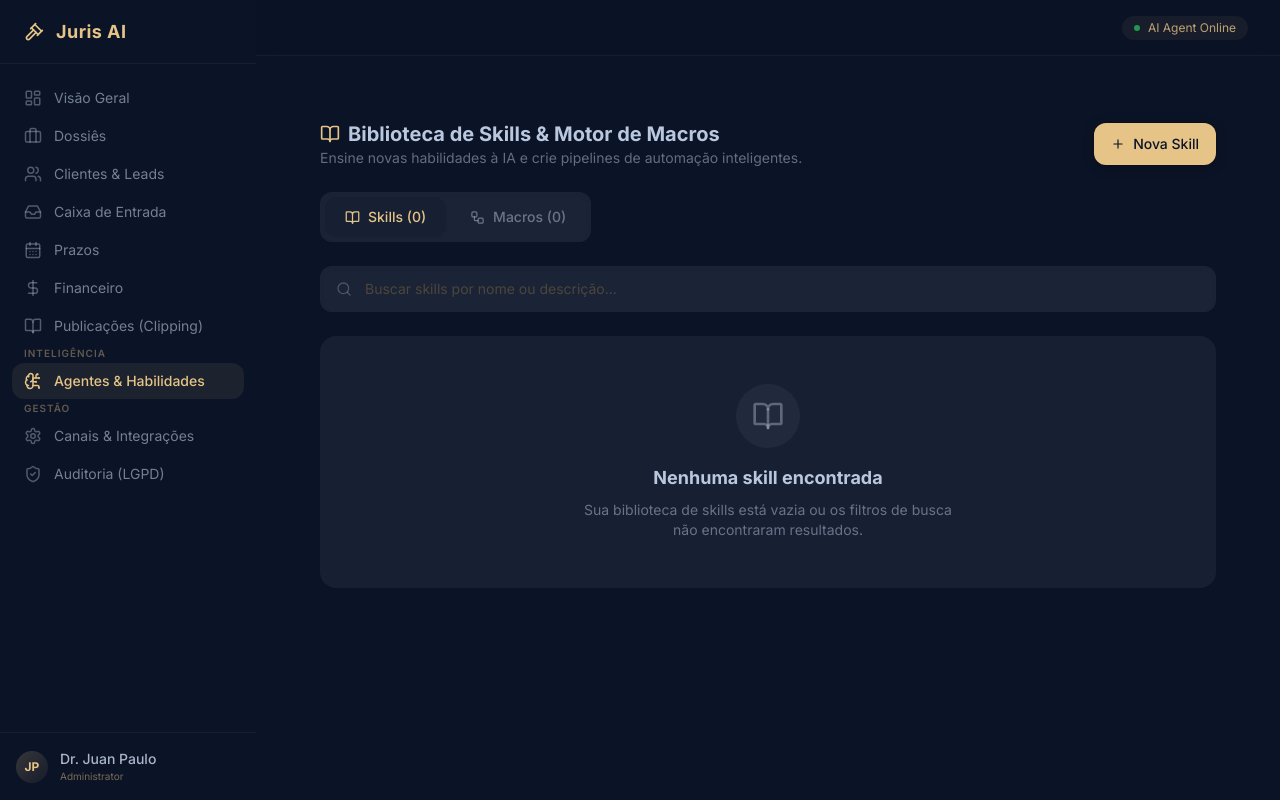
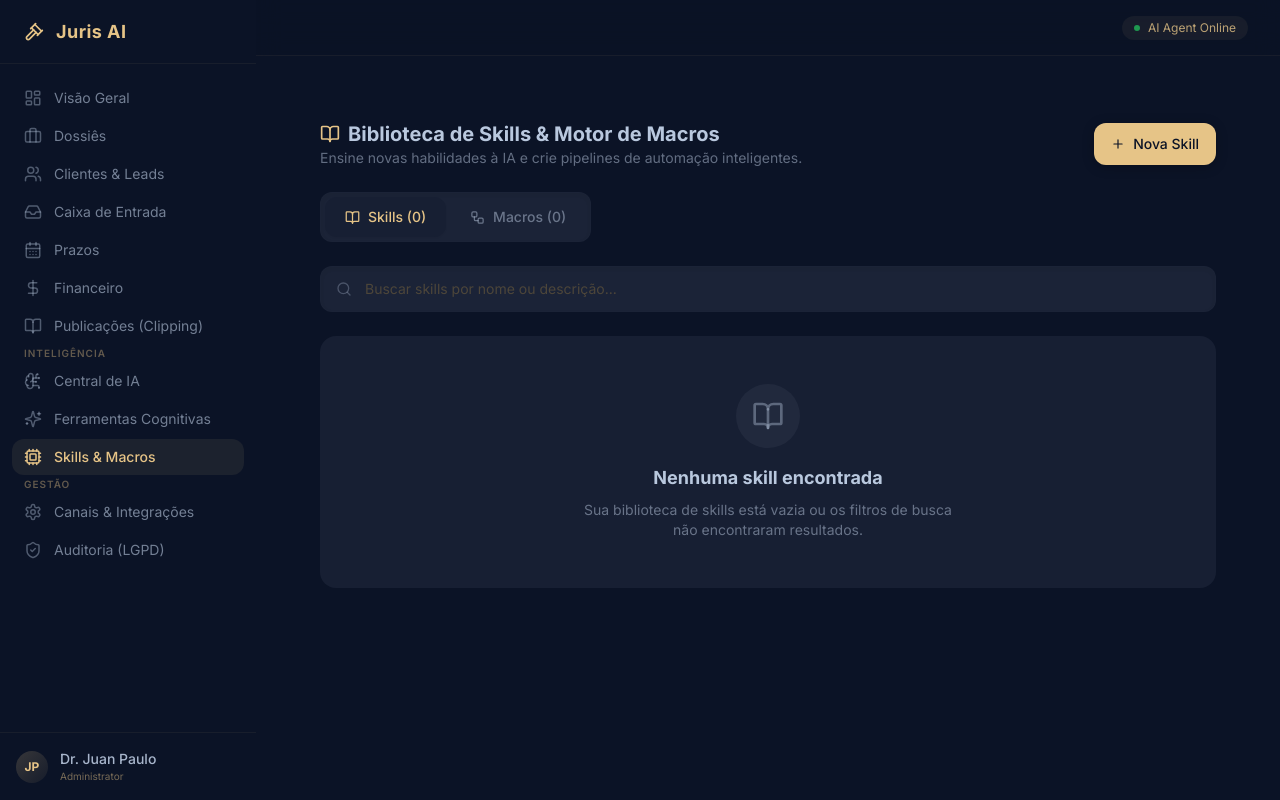
Before and after one commit to juan587842/adv, a Next.js app: page /dashboard/ai in a window 1280 px wide. Built offline with nearby package versions, Linux system fonts and the light colour scheme.

Commit message:
fix(ui): restabelece links de navegacao do modulo de inteligencia

```diff
--- a/src/components/SidebarNav.tsx
+++ b/src/components/SidebarNav.tsx
@@ -13,6 +13,8 @@ import {
   DollarSign,
   BookOpen,
   ShieldCheck,
+  Sparkles,
+  Cpu,
 } from "lucide-react";
 
 const mainLinks = [
@@ -26,7 +28,9 @@ const mainLinks = [
 ];
 
 const intelligenceLinks = [
-  { href: "/dashboard/ai", icon: <BrainCircuit size={18} />, text: "Agentes & Habilidades" },
+  { href: "/dashboard/intelligence", icon: <BrainCircuit size={18} />, text: "Central de IA", exact: true },
+  { href: "/dashboard/intelligence/tools", icon: <Sparkles size={18} />, text: "Ferramentas Cognitivas" },
+  { href: "/dashboard/ai", icon: <Cpu size={18} />, text: "Skills & Macros" },
 ];
 
 const managementLinks: Array<{ href: string; icon: React.ReactNode; text: string; exact?: boolean }> = [
```
